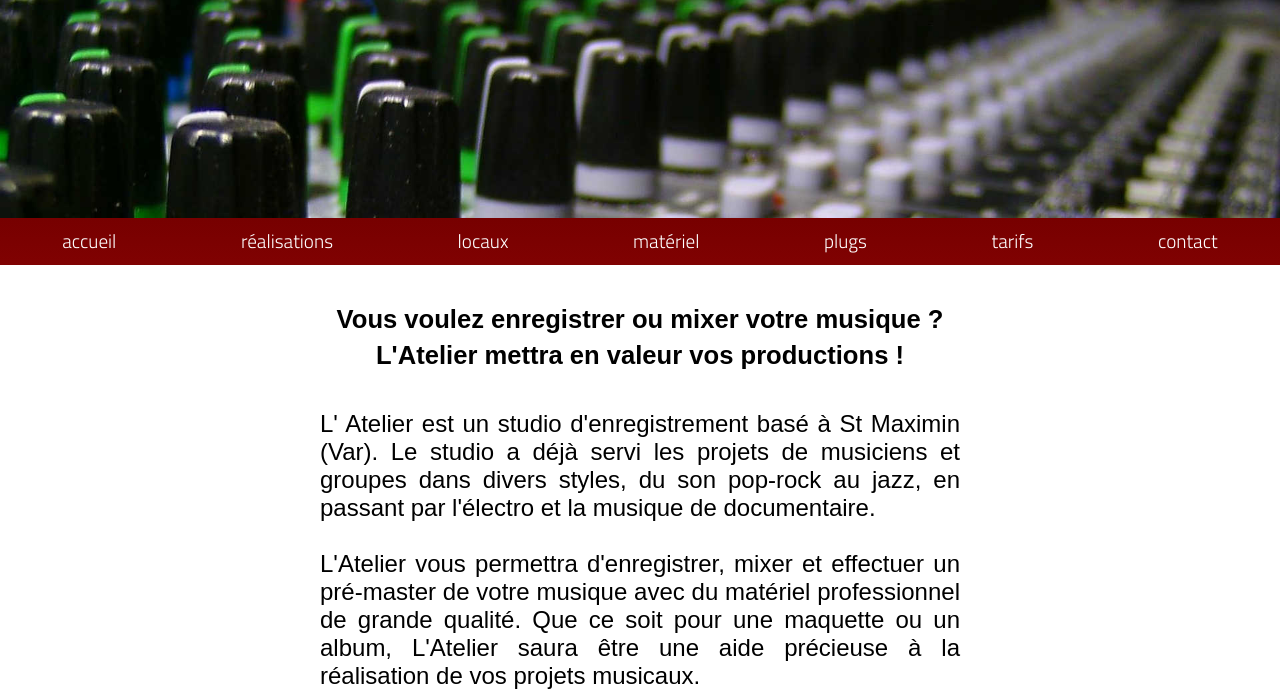
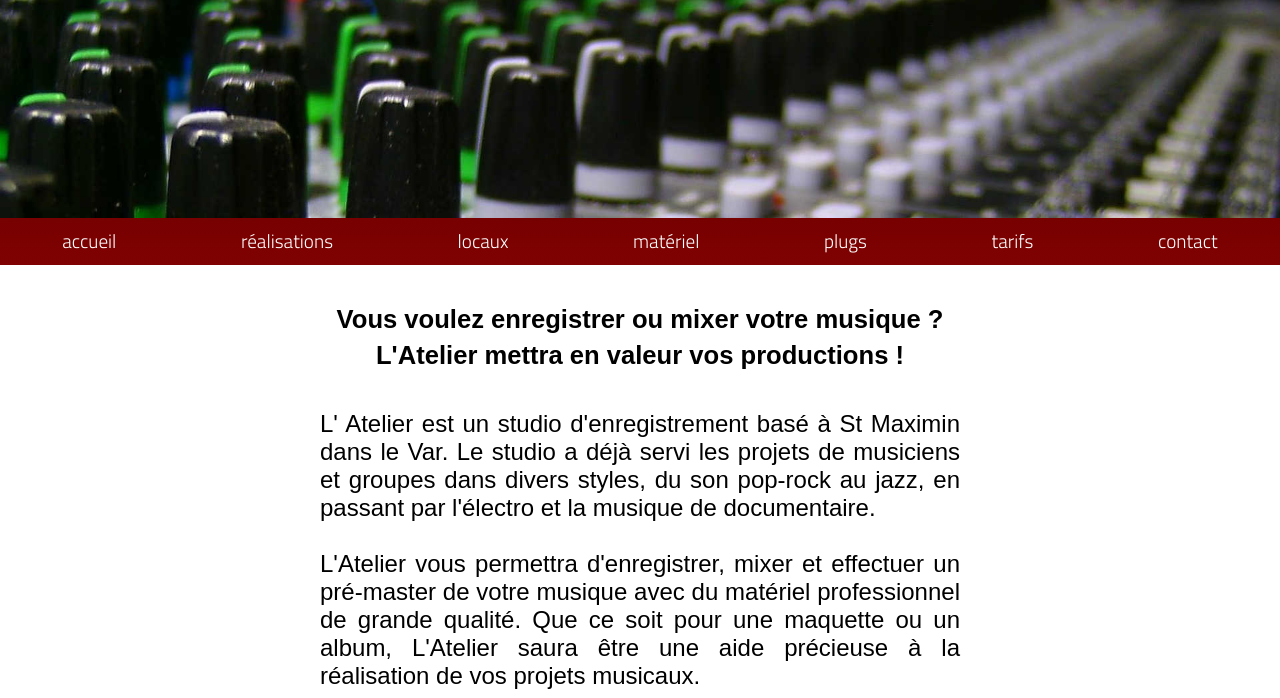
Before and after one commit to PacoEm/LAtelier, a website: page index.html in a window 1280 px wide. Shown: the part 102-800 px from the top of the page. Drawn offline with nearby package versions, Linux system fonts and the light colour scheme; a web font is replaced by a local one.

Commit message:
LAtelier version 1

```diff
--- a/index.html
+++ b/index.html
@@ -57,7 +57,7 @@
             </h3>
             <p>
                 L' Atelier est un studio d'enregistrement basé
-                à St Maximin (Var). Le studio a déjà servi les
+                à St Maximin dans le Var. Le studio a déjà servi les
                 projets de musiciens et groupes dans divers styles,
                 du son pop-rock au jazz, en passant par l'électro
                 et la musique de documentaire.</br></br>
```
